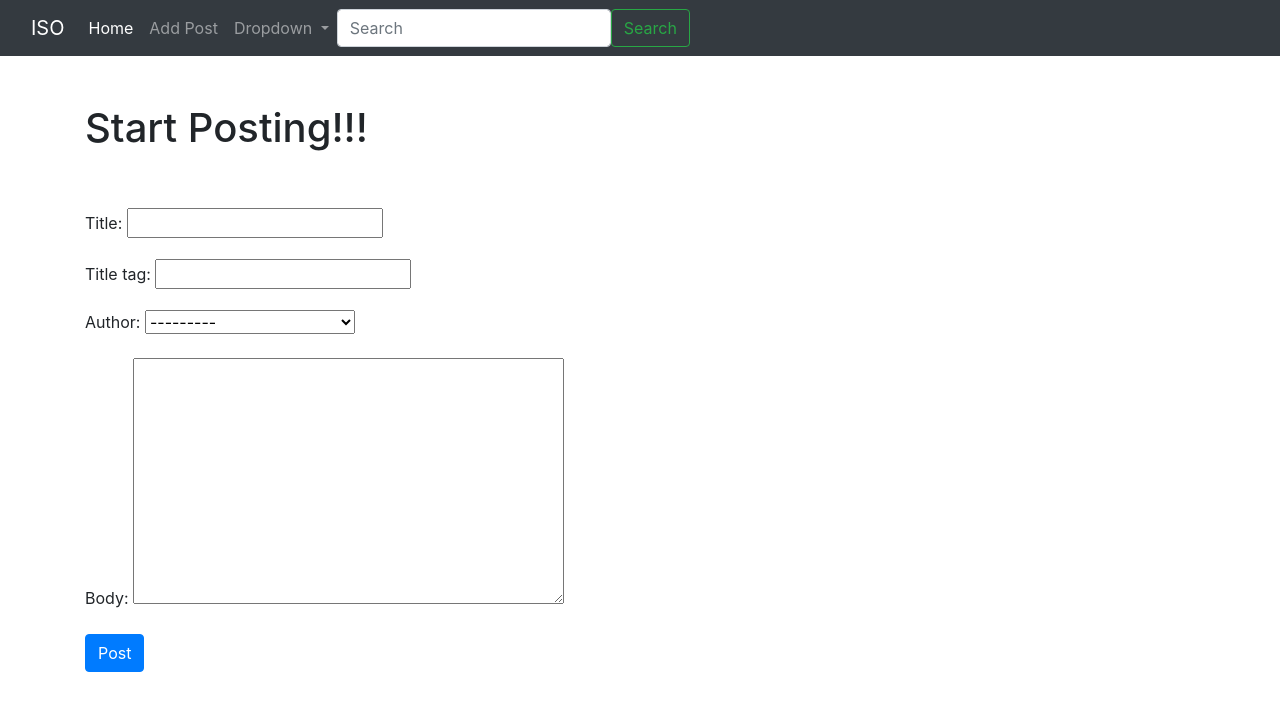
After one commit to Yeasin0011/ISO_CSE370, a Django app: page /add_post/ in a window 1280 px wide. The commit adds this page. Shown: the top 711 px of the page. Run offline with Django 4.2, Linux system fonts and the light colour scheme; data comes from the database, SQL or seed files in the repository; both versions use the stored data as it was after the commit.

Commit message:
Add-post page added

```diff
--- a/ISO/ISO_Blog/models.py
+++ b/ISO/ISO_Blog/models.py
@@ -1,14 +1,20 @@
 from django.db import models
 
 from django.contrib.auth.models import User
+
+from django.urls import reverse
 
 # Create your models here.
 
 class Post(models.Model):
     title=models.CharField(max_length=255)
-    title_tag=models.CharField(max_length=255, default="ISO")
+    title_tag=models.CharField(max_length=255)
     author=models.ForeignKey(User, on_delete=models.CASCADE)
     body=models.TextField()
 
     def __str__(self):
         return self.title + ' | ' + str(self.author)
+
+    def get_absolute_url(self):
+        return reverse('post_details', args=(str(self.id)))
+        # return reverse("Home")
--- a/ISO/ISO_Blog/templates/base.html
+++ b/ISO/ISO_Blog/templates/base.html
@@ -13,7 +13,7 @@
         {% endblock %}</title>
   </head>
   <body>
-    <nav class="navbar navbar-expand-lg navbar-light bg-dark">
+    <nav class="navbar navbar-expand-lg navbar-dark bg-dark">
         <div class="container-fluid">
           <a class="navbar-brand" href="{% url 'Home' %}">ISO</a>
           <button class="navbar-toggler" type="button" data-bs-toggle="collapse" data-bs-target="#navbarSupportedContent" aria-controls="navbarSupportedContent" aria-expanded="false" aria-label="Toggle navigation">
@@ -25,7 +25,7 @@
                 <a class="nav-link active" aria-current="page" href="#">Home</a>
               </li>
               <li class="nav-item">
-                <a class="nav-link" href="#">Link</a>
+                <a class="nav-link" href="{% url 'add_post'%}">Add Post</a>
               </li>
               <li class="nav-item dropdown">
                 <a class="nav-link dropdown-toggle" href="#" id="navbarDropdown" role="button" data-bs-toggle="dropdown" aria-expanded="false">
--- /dev/null
+++ b/ISO/ISO_Blog/templates/post_add.html
@@ -0,0 +1,15 @@
+{% extends 'base.html' %}
+{% block title %}Create a new blog post{% endblock %}
+
+
+{% block content %}
+
+<h1>Start Posting!!!</h1>
+<br></br>
+
+<form method='POST'>
+    {% csrf_token %}
+    {{ form.as_p }}
+    <button class="btn btn-primary">Post</button>
+
+{% endblock %}
--- a/ISO/ISO_Blog/urls.py
+++ b/ISO/ISO_Blog/urls.py
@@ -1,12 +1,12 @@
 from django.urls import path
 # from . import views
-from .views import Homeview, postDetailview
+from .views import Homeview, postDetailview,postAddview
 
 
 
 urlpatterns = [
     # path('', views.home, name='home'),
     path('', Homeview.as_view(), name='Home'),
-    path('post/<int:pk>', postDetailview.as_view(), name="post_details")
-
+    path('post/<int:pk>', postDetailview.as_view(), name="post_details"),
+    path('add_post/', postAddview.as_view(), name='add_post')
 ]
--- a/ISO/ISO_Blog/views.py
+++ b/ISO/ISO_Blog/views.py
@@ -1,6 +1,6 @@
 from django.shortcuts import render
 
-from django.views.generic import ListView, DetailView
+from django.views.generic import ListView, DetailView, CreateView
 
 from .models import Post
 # Create your views here.
@@ -15,3 +15,9 @@ class Homeview(ListView):
 class postDetailview(DetailView):
     model=Post
     template_name='post.details.html'
+
+class postAddview(CreateView):
+    model=Post
+    template_name='post_add.html'
+    fields=('__all__')
+    # fields=('Title', 'Body')
```
Also changed, not shown: ISO/db.sqlite3.
